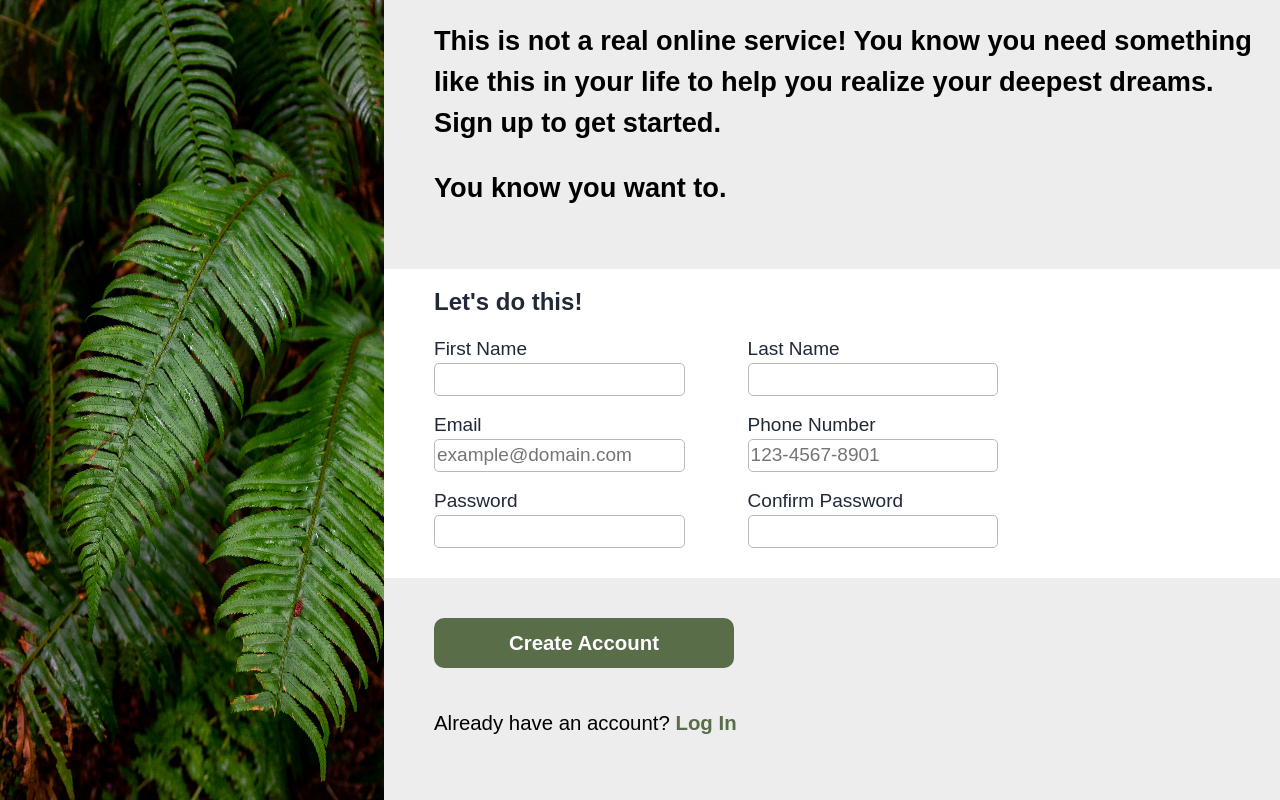
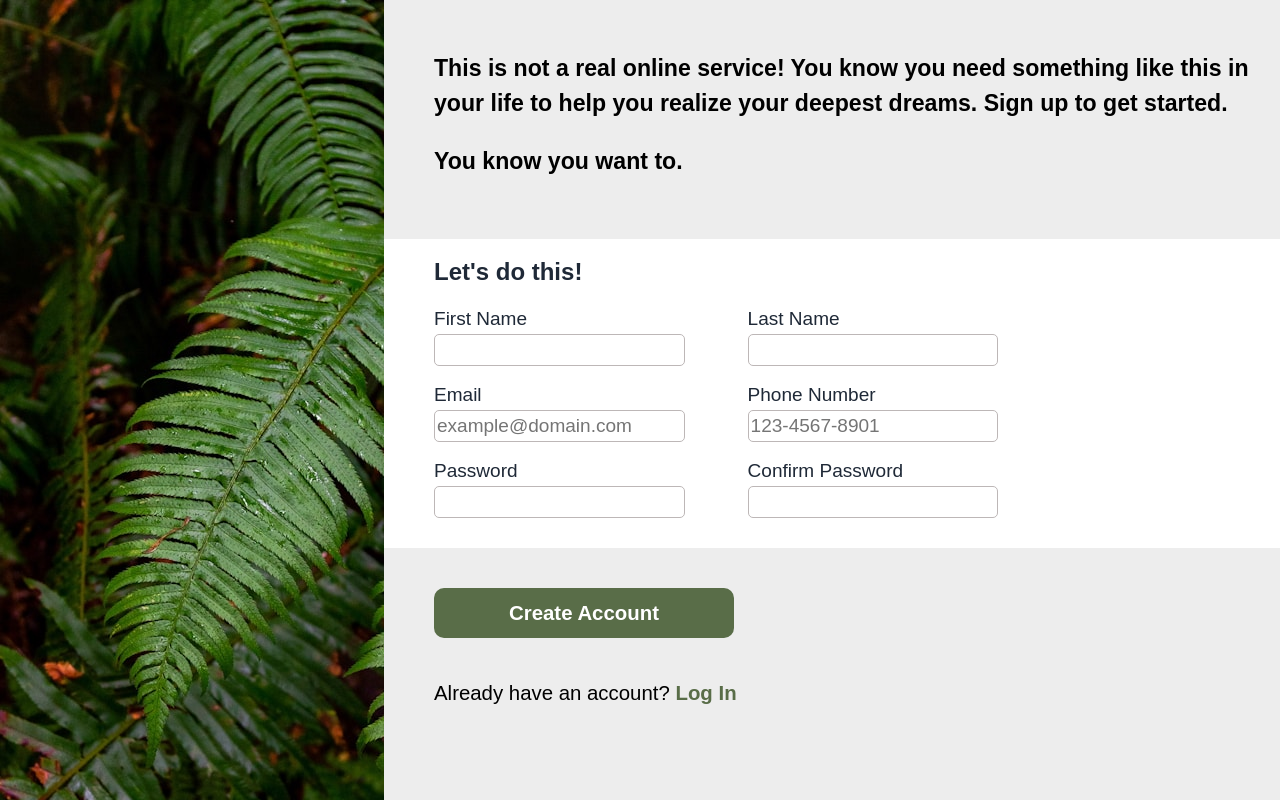
Before and after one commit to Jackob2004/odin-sign-up-form, a plain HTML site: page index.html in a window 1280 px wide. Drawn offline with Linux system fonts and the light colour scheme.

Commit message:
Change banner and button sizing
Instead of stretch and pixelate effect visable part shrinks.
Adjust button shrinking so it fits the rest of the page.

```diff
--- a/index.html
+++ b/index.html
@@ -10,7 +10,6 @@
 </head>
 <body>
     <div class="image-container">
-        <img src="images/forest-background.jpg" alt="green leaf plant in close up photography">
     </div>
 
     <div class="form-container">
@@ -57,7 +56,7 @@
                 <p>
                     <label for="password">Password</label>
                     <!-- must contain one digit from 1 to 9, one lowercase letter, one uppercase letter,
-                         one special character, no space, and it must be 8-16 characters long-->
+                         one special character, no space, and it must be 8-16 characters long -->
                     <input type="password"
                            name="password"
                            id="password"
--- a/styles.css
+++ b/styles.css
@@ -19,6 +19,7 @@ body {
 }
 
 .image-container {
+    background-image: url("images/forest-banner.jpg");
     flex-shrink: 1;
     width: 30%;
 }
@@ -87,7 +88,7 @@ button {
     color: #fff;
     border: none;
     cursor: pointer;
-    width: 300px;
+    width: min(300px, 50%);
     height: 50px;
     border-radius: 10px;
     font-weight: bold;
@@ -96,7 +97,7 @@ button {
 p.bold-font {
     font-weight: bold;
     max-inline-size: 66ch;
-    font-size: var(--font-size);
+    font-size: calc(var(--font-size) * 0.85);
 }
 
 p.log-in-para, button {
```
Also changed, not shown: images/forest-background.jpg (deleted), images/forest-banner.jpg (added).
